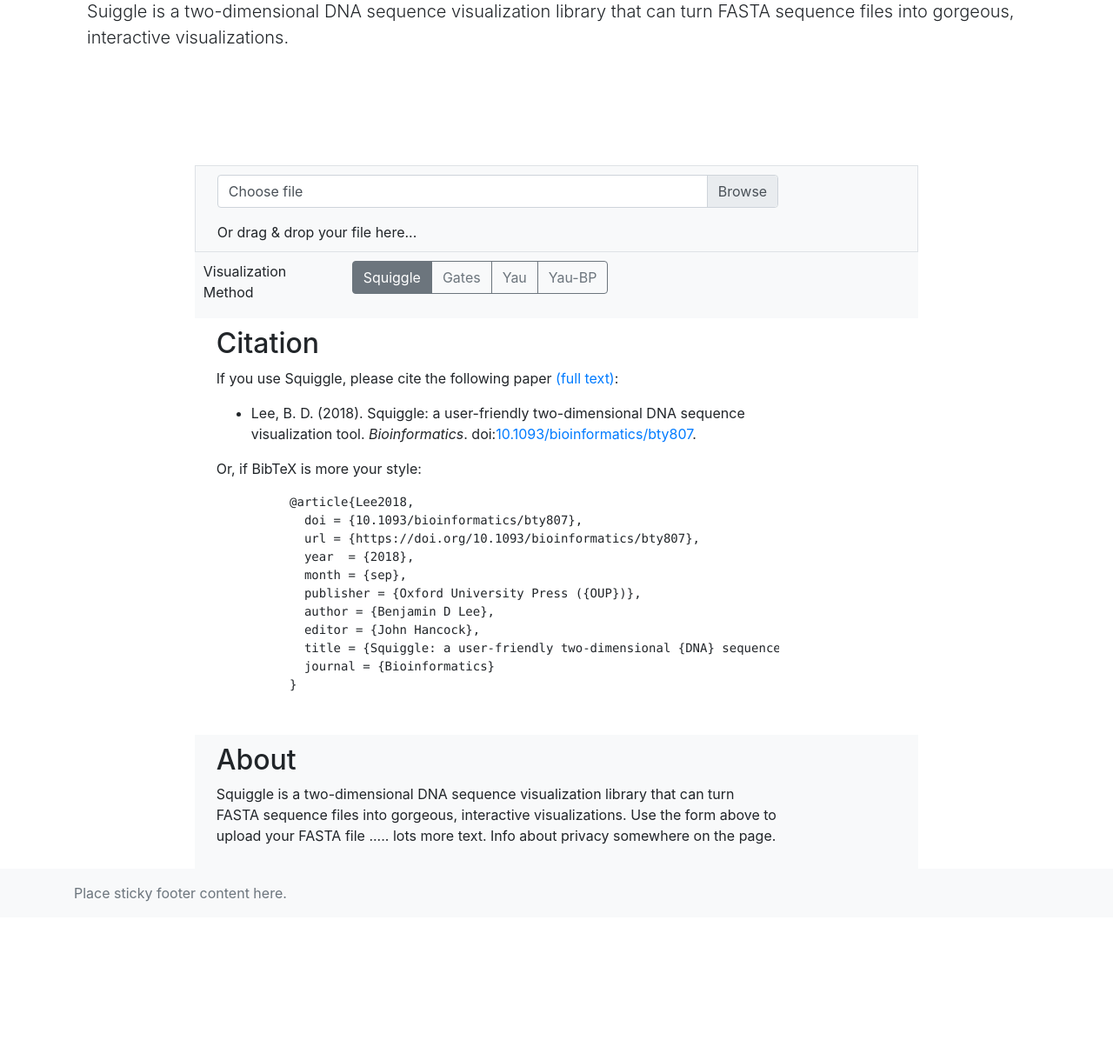
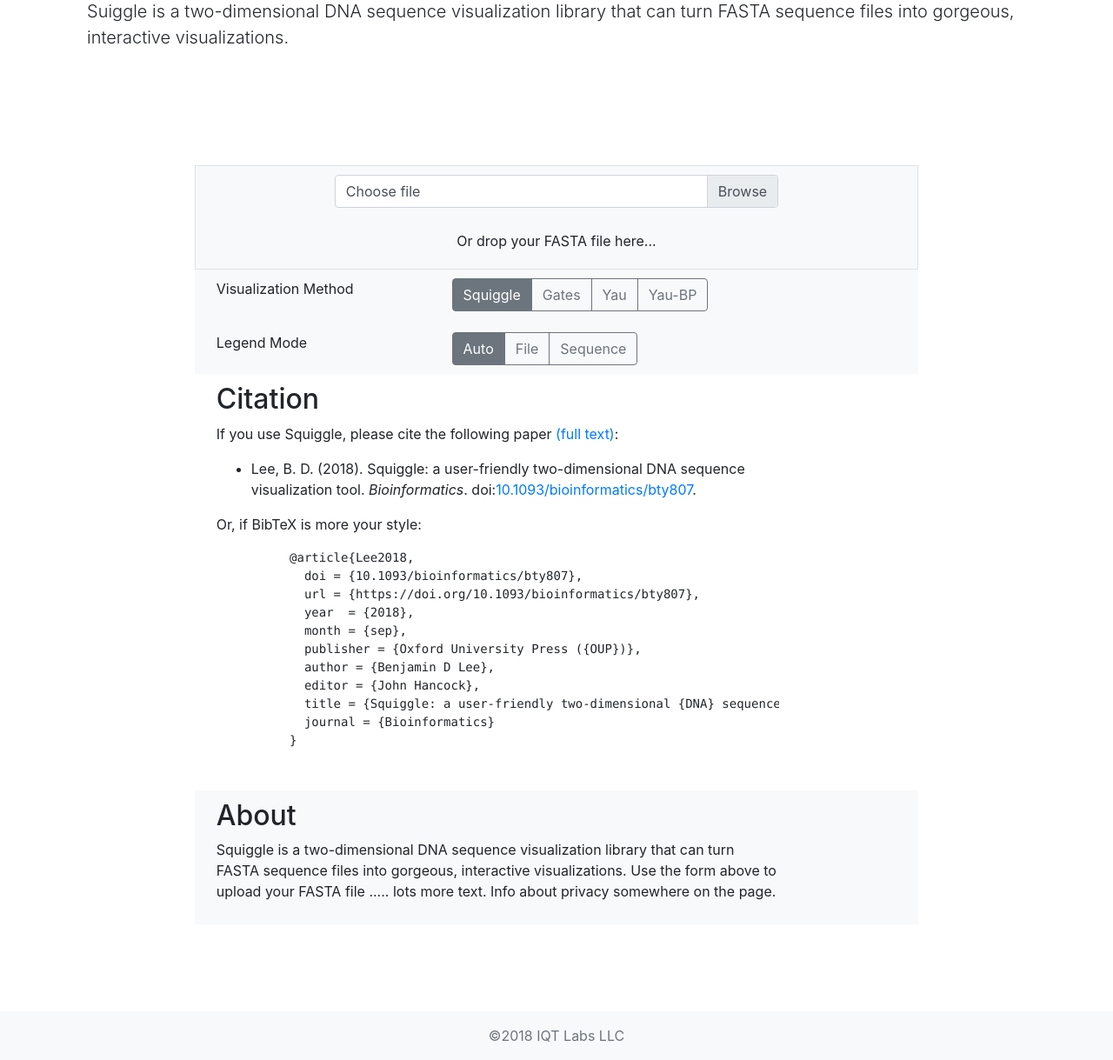
Before and after one commit to Benjamin-Lee/DNAvisualization.org, a Flask app: page / in a window 1280 px wide. Shown: the part 218-1437 px from the top of the page at 87% size. Before the commit the page ends 1255 px from the top, so only its background shows below. Run offline with Flask 2, Linux system fonts and the light colour scheme; parts of the project's set-up code (start-up, migrations or seed data) failed here and were passed over; some libraries are stand-ins or nearby versions.

Commit message:
Switch to a CSS file and add a footer

```diff
--- /dev/null
+++ b/static/css/home.css
@@ -0,0 +1,9 @@
+main {
+  padding-bottom: 100px;
+}
+
+.center {
+  margin: auto;
+  width: 50%;
+  padding: 10px;
+}
--- a/static/js/home.js
+++ b/static/js/home.js
@@ -170,19 +170,21 @@ window.onload = function () {
   $('input[name=method]').change(function () {
     method = $(this).attr('id');
   });
-  $('#method').click(function () {
+
+  // once the user has clicked a control, hide the tooltip
+  $('#controls').click(function () {
     $('[data-toggle="tooltip"]').tooltip("hide");
   })
 
 
 
   // warn before leaving
-  window.onbeforeunload = function (event) {
-    if (document.getElementById("hg-container").style.display == "block") {
-      return "Are you sure you want to leave the page? Your visualization will be lost.";
-    } else {
-      return "";
-    }
-  };
+  // window.onbeforeunload = function (event) {
+  //   if (document.getElementById("hg-container").style.display == "block") {
+  //     return "Are you sure you want to leave the page? Your visualization will be lost.";
+  //   } else {
+  //     return "";
+  //   }
+  // };
 
 }
--- a/templates/index.html
+++ b/templates/index.html
@@ -12,6 +12,7 @@
   </script>
   <!-- bootstrap css should before all other css -->
   <link rel="stylesheet" href="https://stackpath.bootstrapcdn.com/bootstrap/4.1.3/css/bootstrap.min.css" integrity="sha384-MCw98/SFnGE8fJT3GXwEOngsV7Zt27NXFoaoApmYm81iuXoPkFOJwJ8ERdknLPMO" crossorigin="anonymous">
+  <link rel="stylesheet" href="{{url_for('static',  filename='css/home.css')}}">
 </head>
 
 <body>
@@ -44,7 +45,10 @@
   </noscript>
 
   <!--  content goes in the container, then into cols that are in a row -->
-  <div class="container ">
+  <main>
+
+
+    <div class="container">
       <div class="jumbotron jumbotron-fluid" id="hide-when-plotting" style="background:transparent !important">
         <div class="container">
           <h1 class="display-4">Squiggle</h1>
@@ -65,7 +69,7 @@
       </div>
 
       <div class="row center w-75 border bg-light">
-      <div class="col-10">
+        <div class="col-8 offset-2">
           <div class="input-group mb-3">
             <div class="custom-file">
               <input type="file" class="custom-file-input" id="file-input">
@@ -73,18 +77,19 @@
             </div>
           </div>
         </div>
-      <div class="col-10">
-        <div id="dropzone">
-          Or drag & drop your file here...
+        <div class="col-8 offset-2">
+          <div id="dropzone" class="center" style="text-align:center">
+            Or drop your FASTA file here...
           </div>
         </div>
       </div>
 
       <div class="row center w-75 bg-light">
-      <!-- left here for later, since the tooltips don't disappear. See https://stackoverflow.com/q/53930860/8068638-->
+        <div class="container" id="controls">
+          <!-- control the viz method -->
           <div class="row" id="method">
             <div class="col-4">
-          <label for="method" >Visualization Method</label>
+              <label for="method">Visualization Method</label>
             </div>
             <div class="col-8">
               <div class="btn-group btn-group-toggle" name="method" data-toggle="buttons">
@@ -100,6 +105,26 @@
                 <label class="btn btn-outline-secondary" data-toggle="tooltip" data-placement="top" data-html="true" title="Same as Yau but projected such that all vectors have lengths in the <var>x</var>-axis of 1 (so that <var>x</var>-coordinates are the same as base positions).">
                   <input type="radio" name="method" id="yau-bp" autocomplete="off">Yau-BP
                 </label>
+              </div>
+            </div>
+          </div>
+          <br>
+          <div class="row" id="mode">
+            <div class="col-4">
+              <label for="mode">Legend Mode</label>
+            </div>
+            <div class="col-8">
+              <div class="btn-group btn-group-toggle" name="mode" data-toggle="buttons">
+                <label class="btn btn-outline-secondary active" data-toggle="tooltip" data-placement="top" title="(Recommended) Automatically decide between file and sequence mode.">
+                  <input type="radio" name="mode" id="auto" autocomplete="off" checked>Auto
+                </label>
+                <label class="btn btn-outline-secondary" data-toggle="tooltip" data-placement="top" title="Plot each file in its own color.">
+                  <input type="radio" name="mode" id="file" autocomplete="off">File
+                </label>
+                <label class="btn btn-outline-secondary" data-toggle="tooltip" data-placement="top" data-html="true" title="Plot each sequence in its own color.">
+                  <input type="radio" name="mode" id="sequence" autocomplete="off">Sequence
+                </label>
+              </div>
             </div>
           </div>
         </div>
@@ -139,19 +164,12 @@
             Info about privacy somewhere on the page.
         </div>
       </div>
+    </div><!--  /container -->
+  </main>
 
-    <style media="">
-      .center {
-               margin: auto;
-               width: 50%;
-               padding: 10px;
-            }
-    </style>
-  </div><!--  /container -->
-
-  <footer class="footer mt-auto py-3 bg-light">
-    <div class="container">
-      <span class="text-muted">Place sticky footer content here.</span>
+  <footer class="footer py-3 bg-light">
+    <div class="container text-center">
+      <a href="https://github.com/Benjamin-Lee/squiggle-server/blob/master/LICENSE" class="text-muted">&copy;2018 IQT Labs LLC</a>
     </div>
   </footer>
 
```
Lines whose indentation alone changed are shown as unchanged.
